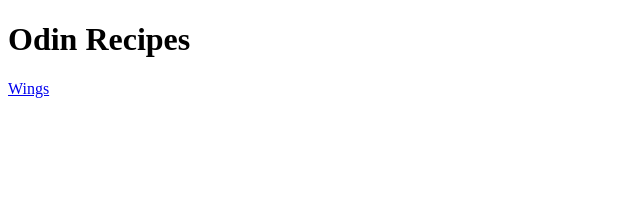
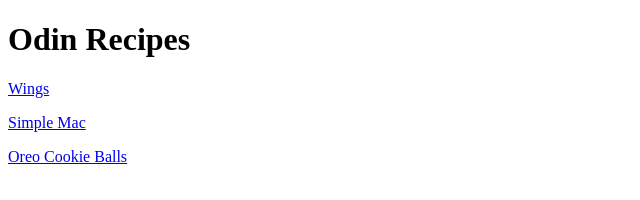
Before and after one commit to JaviiiJav/odin-recipes, a plain HTML site: page index.html in a window 1280 px wide. Shown: the whole page, without its empty margins (0-640 px from the left). Drawn offline with Linux system fonts and the light colour scheme.

```diff
--- a/index.html
+++ b/index.html
@@ -7,6 +7,14 @@
     </head>
     <body>
         <h1>Odin Recipes</h1>
-        <a href="recipes/wings.html">Wings</a>
+        <p>
+            <a href="recipes/wings.html">Wings</a>
+        </p>
+        <p>
+            <a href="recipes/simple-mac.html">Simple Mac</a>
+        </p>
+        <p>
+            <a href="recipes/oreo-cookie-balls.html">Oreo Cookie Balls</a>
+        </p>
     </body>
 </html>
```
